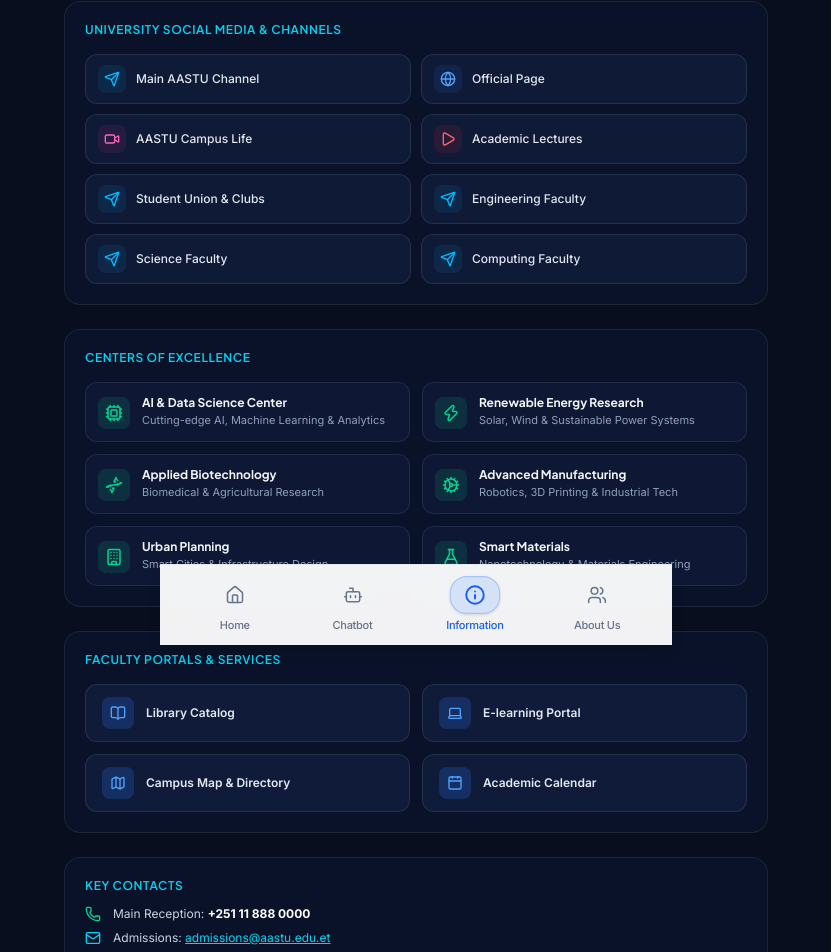
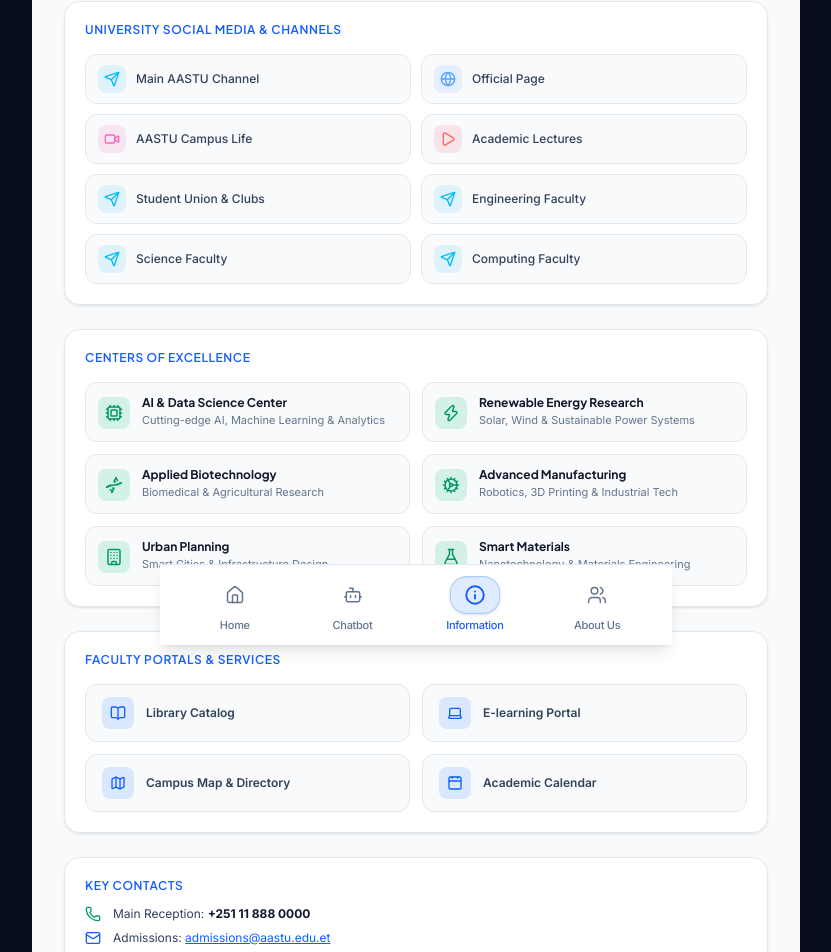
Before and after one commit to Eyob-bit/AASTU-Campus-Navigator, a React (Vite) app in the folder client/: page /info in a window 1280 px wide. Shown: the part 155-1107 px from the top of the page, without its empty margins (224-1055 px from the left). Built offline with nearby package versions, Linux system fonts and the light colour scheme; no server answers.

Commit message:
feat: Add full Light and Dark mode theme support to Information and About pages

```diff
--- a/client/src/pages/Information/InformationPage.tsx
+++ b/client/src/pages/Information/InformationPage.tsx
@@ -47,20 +47,20 @@
 
 export function InformationPage() {
   return (
-    <div className="min-h-screen w-full bg-[#080E1E] text-slate-100 px-4 py-6 sm:px-6 lg:px-8 space-y-6 max-w-3xl mx-auto pb-24">
+    <div className="min-h-screen w-full bg-slate-50 dark:bg-[#080E1E] text-slate-900 dark:text-slate-100 px-4 py-6 sm:px-6 lg:px-8 space-y-6 max-w-3xl mx-auto pb-24 transition-colors">
       {/* Header */}
       <div className="text-center space-y-1">
-        <h1 className="font-display text-xl font-bold tracking-wide text-slate-100">
+        <h1 className="font-display text-xl font-bold tracking-wide text-slate-900 dark:text-slate-100">
           AASTU Campus Information
         </h1>
-        <p className="text-xs text-slate-400">
+        <p className="text-xs text-slate-500 dark:text-slate-400">
           Official portals, centers of excellence, and campus channels
         </p>
       </div>
 
       {/* 1. University Social Media & Channels */}
-      <div className="rounded-2xl border border-slate-800/90 bg-[#0B132B]/90 p-5 backdrop-blur-md space-y-4">
-        <h2 className="text-xs font-semibold uppercase tracking-wider text-cyan-400 flex items-center gap-2">
+      <div className="rounded-2xl border border-slate-200 dark:border-slate-800/90 bg-white/90 dark:bg-[#0B132B]/90 p-5 backdrop-blur-md space-y-4 shadow-sm dark:shadow-md transition-colors">
+        <h2 className="text-xs font-semibold uppercase tracking-wider text-blue-600 dark:text-cyan-400 flex items-center gap-2">
           <span>University Social Media & Channels</span>
         </h2>
         <div className="grid grid-cols-1 gap-2.5 sm:grid-cols-2">
@@ -72,7 +72,7 @@
                 href={ch.url}
                 target="_blank"
                 rel="noopener noreferrer"
-                className="flex items-center gap-2.5 rounded-xl border border-slate-700/60 bg-[#131F3F]/70 px-3 py-2.5 text-xs font-medium text-slate-200 transition-all hover:bg-[#1A2952] hover:border-cyan-500/50"
+                className="flex items-center gap-2.5 rounded-xl border border-slate-200 dark:border-slate-700/60 bg-slate-50 dark:bg-[#131F3F]/70 px-3 py-2.5 text-xs font-medium text-slate-700 dark:text-slate-200 transition-all hover:bg-slate-100 dark:hover:bg-[#1A2952] hover:border-blue-400 dark:hover:border-cyan-500/50"
               >
                 <div className={`flex h-7 w-7 shrink-0 items-center justify-center rounded-lg ${ch.color}`}>
                   <Icon className="h-4 w-4" />
@@ -85,8 +85,8 @@
       </div>
 
       {/* 2. Centers of Excellence */}
-      <div className="rounded-2xl border border-slate-800/90 bg-[#0B132B]/90 p-5 backdrop-blur-md space-y-4">
-        <h2 className="text-xs font-semibold uppercase tracking-wider text-cyan-400">
+      <div className="rounded-2xl border border-slate-200 dark:border-slate-800/90 bg-white/90 dark:bg-[#0B132B]/90 p-5 backdrop-blur-md space-y-4 shadow-sm dark:shadow-md transition-colors">
+        <h2 className="text-xs font-semibold uppercase tracking-wider text-blue-600 dark:text-cyan-400">
           Centers of Excellence
         </h2>
         <div className="grid grid-cols-1 gap-3 sm:grid-cols-2">
@@ -95,14 +95,14 @@
             return (
               <div
                 key={idx}
-                className="flex items-start gap-3 rounded-xl border border-slate-700/50 bg-[#131F3F]/60 p-3"
+                className="flex items-start gap-3 rounded-xl border border-slate-200 dark:border-slate-700/50 bg-slate-50 dark:bg-[#131F3F]/60 p-3"
               >
-                <div className="flex h-8 w-8 shrink-0 items-center justify-center rounded-lg bg-emerald-500/15 text-emerald-400 mt-0.5">
+                <div className="flex h-8 w-8 shrink-0 items-center justify-center rounded-lg bg-emerald-500/15 text-emerald-600 dark:text-emerald-400 mt-0.5">
                   <Icon className="h-4.5 w-4.5" />
                 </div>
                 <div>
-                  <h3 className="text-xs font-bold text-slate-100">{center.name}</h3>
-                  <p className="text-[11px] text-slate-400 leading-snug mt-0.5">{center.desc}</p>
+                  <h3 className="text-xs font-bold text-slate-900 dark:text-slate-100">{center.name}</h3>
+                  <p className="text-[11px] text-slate-500 dark:text-slate-400 leading-snug mt-0.5">{center.desc}</p>
                 </div>
               </div>
             );
@@ -111,8 +111,8 @@
       </div>
 
       {/* 3. Faculty Portals & Services */}
-      <div className="rounded-2xl border border-slate-800/90 bg-[#0B132B]/90 p-5 backdrop-blur-md space-y-4">
-        <h2 className="text-xs font-semibold uppercase tracking-wider text-cyan-400">
+      <div className="rounded-2xl border border-slate-200 dark:border-slate-800/90 bg-white/90 dark:bg-[#0B132B]/90 p-5 backdrop-blur-md space-y-4 shadow-sm dark:shadow-md transition-colors">
+        <h2 className="text-xs font-semibold uppercase tracking-wider text-blue-600 dark:text-cyan-400">
           Faculty Portals & Services
         </h2>
         <div className="grid grid-cols-1 gap-3 sm:grid-cols-2">
@@ -122,9 +122,9 @@
               <Link
                 key={idx}
                 to={portal.path}
-                className="flex items-center gap-3 rounded-xl border border-slate-700/60 bg-[#131F3F]/80 px-4 py-3 text-xs font-semibold text-slate-200 transition-all hover:bg-[#1A2952] hover:border-cyan-500/50"
+                className="flex items-center gap-3 rounded-xl border border-slate-200 dark:border-slate-700/60 bg-slate-50 dark:bg-[#131F3F]/80 px-4 py-3 text-xs font-semibold text-slate-700 dark:text-slate-200 transition-all hover:bg-slate-100 dark:hover:bg-[#1A2952] hover:border-blue-400 dark:hover:border-cyan-500/50"
               >
-                <div className="flex h-8 w-8 shrink-0 items-center justify-center rounded-lg bg-blue-500/20 text-blue-400">
+                <div className="flex h-8 w-8 shrink-0 items-center justify-center rounded-lg bg-blue-500/15 text-blue-600 dark:text-blue-400">
                   <Icon className="h-4 w-4" />
                 </div>
                 <span>{portal.label}</span>
@@ -135,18 +135,18 @@
       </div>
 
       {/* 4. Key Contacts */}
-      <div className="rounded-2xl border border-slate-800/90 bg-[#0B132B]/90 p-5 backdrop-blur-md space-y-3">
-        <h2 className="text-xs font-semibold uppercase tracking-wider text-cyan-400">
+      <div className="rounded-2xl border border-slate-200 dark:border-slate-800/90 bg-white/90 dark:bg-[#0B132B]/90 p-5 backdrop-blur-md space-y-3 shadow-sm dark:shadow-md transition-colors">
+        <h2 className="text-xs font-semibold uppercase tracking-wider text-blue-600 dark:text-cyan-400">
           Key Contacts
         </h2>
         <div className="space-y-2 text-xs">
-          <div className="flex items-center gap-3 text-slate-300">
-            <Phone className="h-4 w-4 text-emerald-400 shrink-0" />
-            <span>Main Reception: <strong className="text-white">+251 11 888 0000</strong></span>
+          <div className="flex items-center gap-3 text-slate-700 dark:text-slate-300">
+            <Phone className="h-4 w-4 text-emerald-600 dark:text-emerald-400 shrink-0" />
+            <span>Main Reception: <strong className="text-slate-900 dark:text-white">+251 11 888 0000</strong></span>
           </div>
-          <div className="flex items-center gap-3 text-slate-300">
-            <Mail className="h-4 w-4 text-cyan-400 shrink-0" />
-            <span>Admissions: <a href="mailto:admissions@aastu.edu.et" className="text-cyan-400 underline">admissions@aastu.edu.et</a></span>
+          <div className="flex items-center gap-3 text-slate-700 dark:text-slate-300">
+            <Mail className="h-4 w-4 text-blue-600 dark:text-cyan-400 shrink-0" />
+            <span>Admissions: <a href="mailto:admissions@aastu.edu.et" className="text-blue-600 dark:text-cyan-400 underline">admissions@aastu.edu.et</a></span>
           </div>
         </div>
       </div>
```
Also changed, not shown: client/src/pages/About/AboutPage.tsx (+54 -54 lines).
